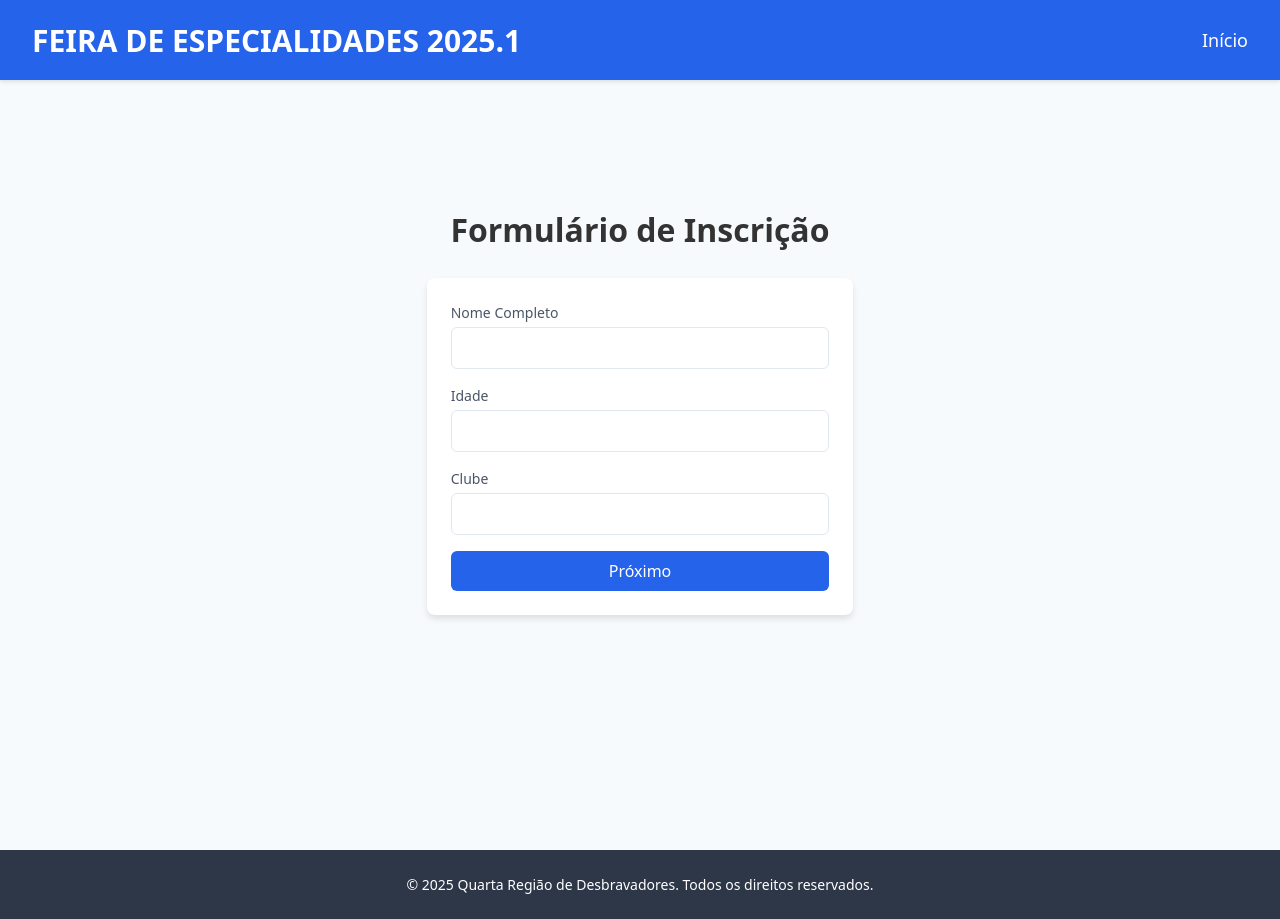
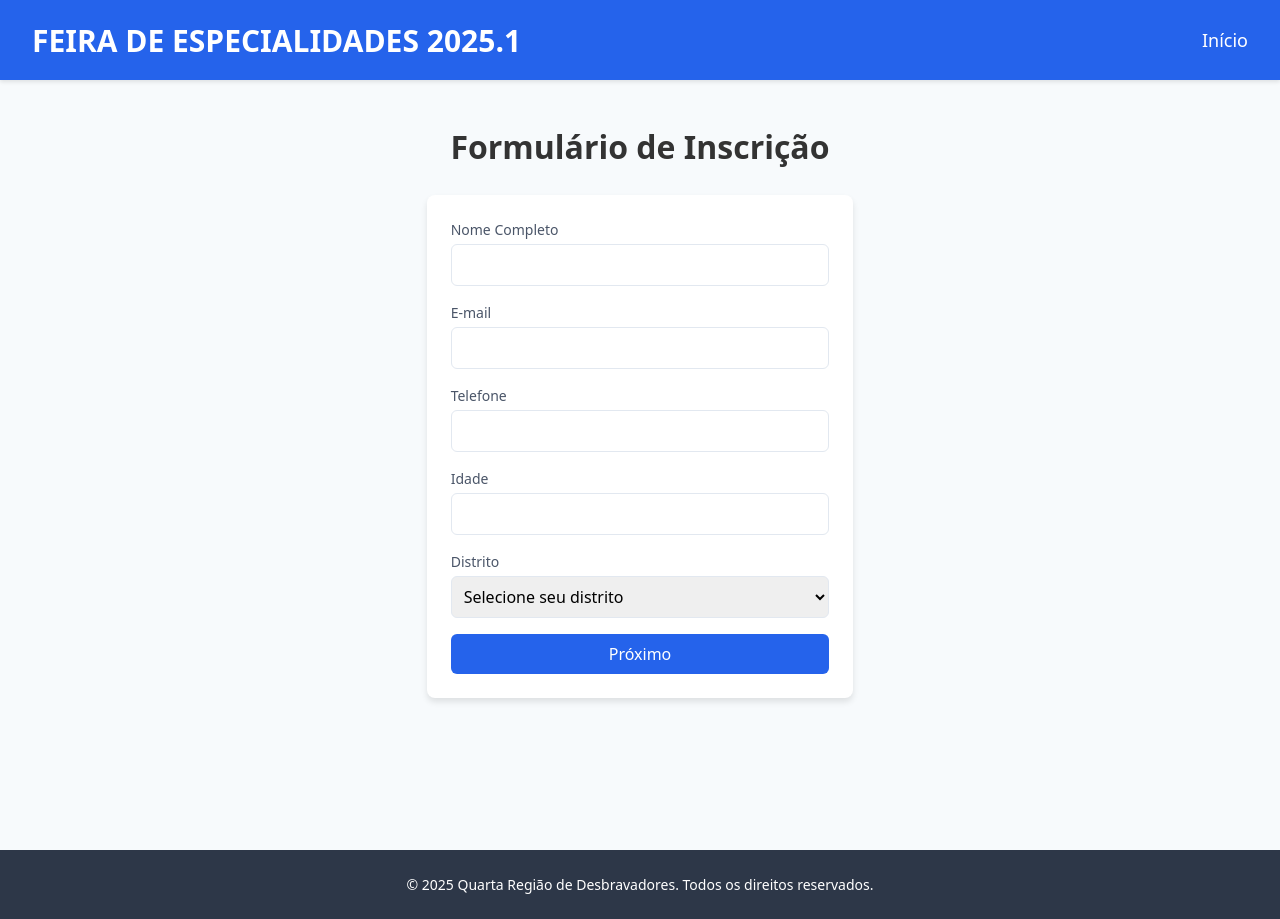
Before and after one commit to noelmagondim/oficina-de-especialidades, a React (Vite) app: page /registration in a window 1280 px wide. Built offline with nearby package versions, Linux system fonts and the light colour scheme.

Commit message:
criando novos campos

```diff
--- a/src/pages/RegistrationPage.tsx
+++ b/src/pages/RegistrationPage.tsx
@@ -5,7 +5,10 @@ import '/src/styles/RegistrationPage.css'; // Importando o arquivo CSS externo
 const RegistrationPage: React.FC = () => {
   const [formData, setFormData] = useState({
     fullName: '',
+    email: '',
+    phone: '',
     age: '',
+    district: '',
     club: '',
   });
 
@@ -19,6 +22,14 @@ const RegistrationPage: React.FC = () => {
   const handleNext = () => {
     navigate('/saturdaySpecialties');
   };
+
+  const districts = [
+    { name: "Alto da Conceição", clubs: ["A", "B", "C"] },
+    { name: "Central", clubs: ["D", "E", "F", "G"] },
+    { name: "Cohab", clubs: ["H", "I", "J", "K", "L"] },
+  ];
+
+  const selectedDistrict = districts.find((d) => d.name === formData.district);
 
   return (
     <div className="registration-container">
@@ -35,6 +46,26 @@ const RegistrationPage: React.FC = () => {
           />
         </div>
         <div className="form-group">
+          <label className="label">E-mail</label>
+          <input
+            type="email"
+            name="email"
+            value={formData.email}
+            onChange={handleChange}
+            className="input"
+          />
+        </div>
+        <div className="form-group">
+          <label className="label">Telefone</label>
+          <input
+            type="tel"
+            name="phone"
+            value={formData.phone}
+            onChange={handleChange}
+            className="input"
+          />
+        </div>
+        <div className="form-group">
           <label className="label">Idade</label>
           <input
             type="number"
@@ -45,15 +76,42 @@ const RegistrationPage: React.FC = () => {
           />
         </div>
         <div className="form-group">
-          <label className="label">Clube</label>
-          <input
-            type="text"
+          <label htmlFor="district" className="label">Distrito</label>
+          <select
+            id="district"
+            name="district"
+            value={formData.district}
+            onChange={handleChange}
+            className="input"
+          >
+            <option value="">Selecione seu distrito</option>
+            {districts.map((district) => (
+              <option key={district.name} value={district.name}>
+                {district.name}
+              </option>
+            ))}
+          </select>
+        </div>
+
+        {selectedDistrict && (
+          <div className="form-group">
+          <label htmlFor="club" className="label">Clube</label>
+          <select
+            id="club"
             name="club"
             value={formData.club}
             onChange={handleChange}
             className="input"
-          />
+          >
+            <option value="">Selecione seu Clube</option>
+            {selectedDistrict.clubs.map((club) => (
+            <option key={club} value={club}>
+              {club}
+            </option>
+          ))}
+          </select>
         </div>
+        )}
         <button
           type="button"
           onClick={handleNext}
```
